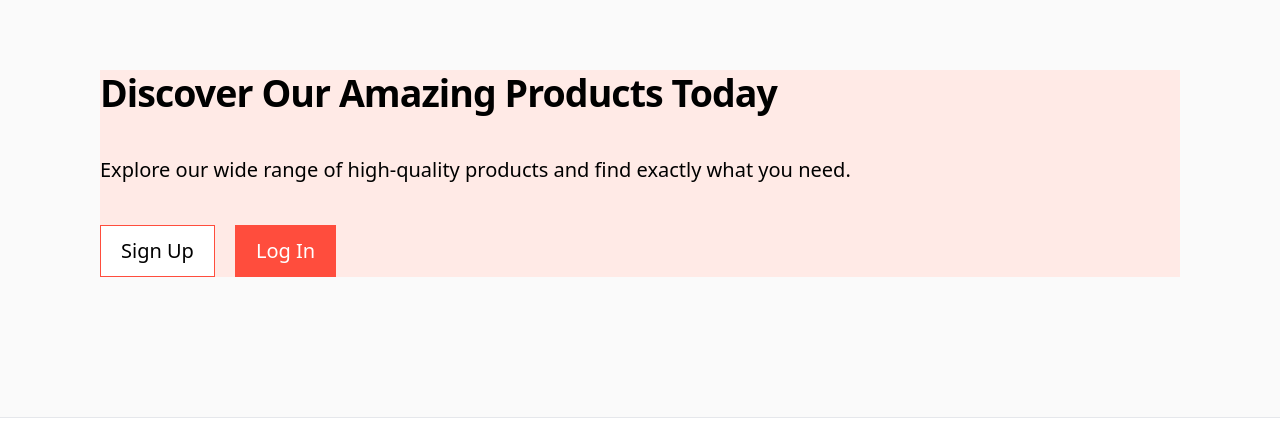
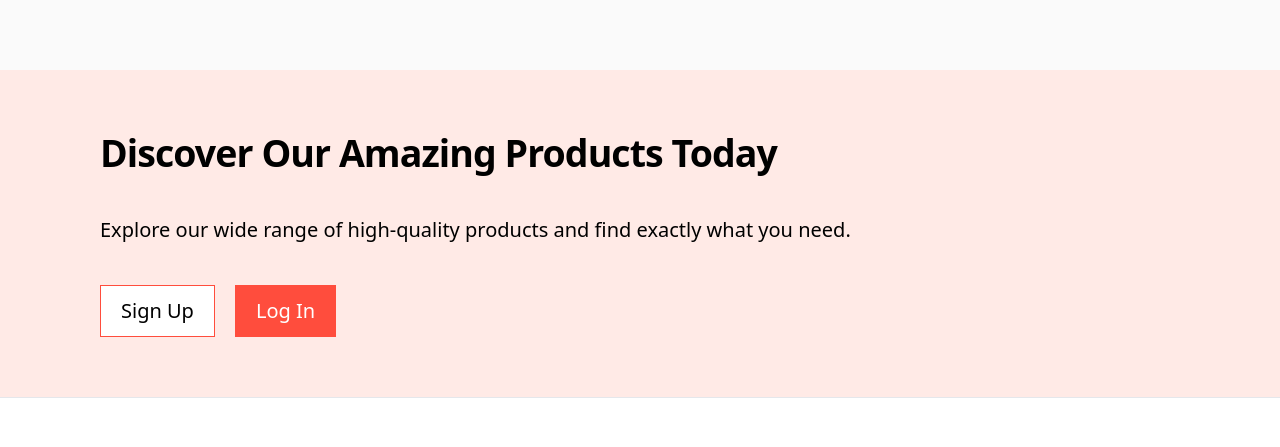
Before and after one commit to gustavo-martins-pereira/E-Commerce_FullStack-Frontend, a React (Vite) app: page /products/all in a window 1280 px wide. Shown: the part 1778-2225 px from the top of the page. Built offline with nearby package versions, Linux system fonts and the light colour scheme; no server answers.

Commit message:
FIX - Section Class Space

```diff
--- a/src/index.css
+++ b/src/index.css
@@ -104,7 +104,7 @@
 /*============================== GENERIC CLASSES ==============================*/
 @layer utilities {
     /* GENERIC */
-    .px-section {
+    .mx-section {
         @apply mx-4 md:mx-16 lg:mx-20;
     }
 
@@ -117,7 +117,7 @@
 @layer components {
     /* DEFAULT SECTION */
     .section {
-        @apply my-12 md:my-24 lg:my-28 px-section;
+        @apply my-12 md:my-24 lg:my-28 mx-section;
     }
 
     /* BUTTON */
--- a/src/pages/Products/AllProducts/AllProducts.tsx
+++ b/src/pages/Products/AllProducts/AllProducts.tsx
@@ -93,10 +93,10 @@ export function AllProducts() {
 
             {/* DISCOVER */}
             {!loggedInUser && (
-                <section className="section bg-banner flex flex-col gap-8">
+                <section className="bg-banner py-12">
+                    <div className="flex flex-col gap-8 mx-section">
                         <h2>Discover Our Amazing Products Today</h2>
                         <p>Explore our wide range of high-quality products and find exactly what you need.</p>
-
                         <div className="flex gap-4">
                             <Link to="/register-login">
                                 <Button className="btn-secondary">Sign Up</Button>
@@ -105,6 +105,7 @@ export function AllProducts() {
                                 <Button className="btn-primary">Log In</Button>
                             </Link>
                         </div>
+                    </div>
                 </section>
             )}
         </main>
--- a/src/pages/Products/AllProducts/ProductDetails/ProductDetails.tsx
+++ b/src/pages/Products/AllProducts/ProductDetails/ProductDetails.tsx
@@ -101,7 +101,7 @@ export function ProductDetails() {
             </section>
 
             {/* FAQ */}
-            <section className="section flex flex-col gap-4 text-center lg:w-3/4 lg:max-w-[40rem] lg:m-auto">
+            <section className="section flex flex-col gap-4 text-center lg:w-3/4 lg:max-w-[40rem] lg:m-auto lg:mb-28">
                 <h2>FAQs</h2>
                 <p>Find answers to commonly asked questions about the product.</p>
 
```
Lines whose indentation alone changed are shown as unchanged.
